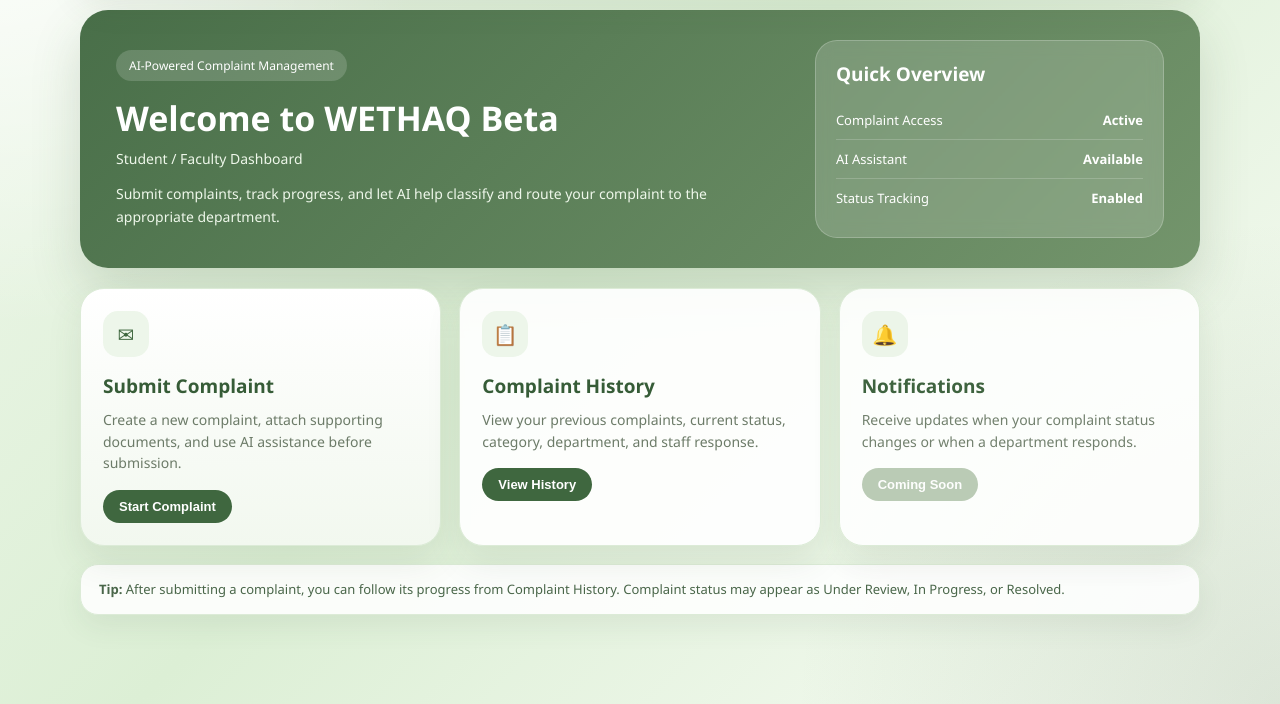
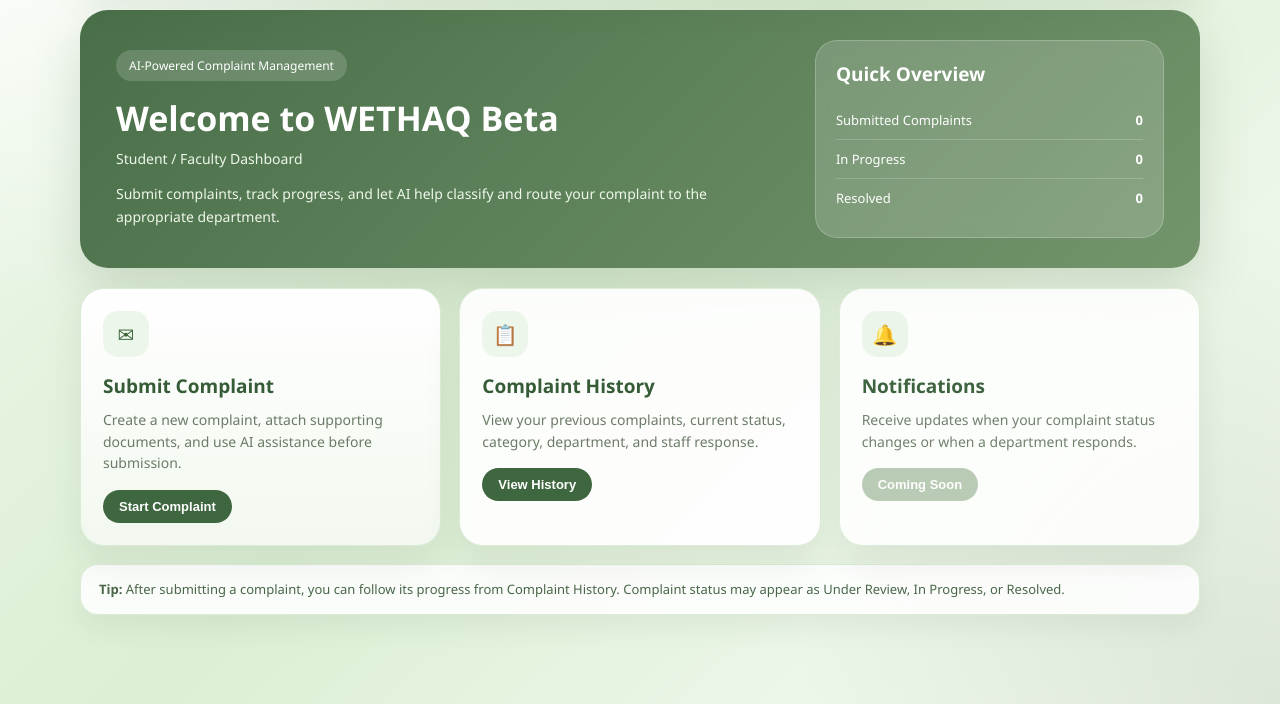
Before and after one commit to Shouq-Cs/WETHAQ, a plain HTML site: page dashboard.html in a window 1280 px wide. Shown: the part 96-800 px from the top of the page. Drawn offline with Linux system fonts and the light colour scheme.

Commit message:
fix errors DB

```diff
--- a/dashboard.html
+++ b/dashboard.html
@@ -33,20 +33,22 @@
             Submit complaints, track progress, and let AI help classify and route your complaint to the appropriate department.
           </p>
         </div>
-
 <div class="hero-status-card">
   <h3>Quick Overview</h3>
+
   <div class="status-row">
-            <span>Complaint Access</span>
-            <strong>Active</strong>
+    <span>Submitted Complaints</span>
+    <strong id="totalComplaints">0</strong>
   </div>
+
   <div class="status-row">
-            <span>AI Assistant</span>
-            <strong>Available</strong>
+    <span>In Progress</span>
+    <strong id="inProgressComplaints">0</strong>
   </div>
+
   <div class="status-row">
-            <span>Status Tracking</span>
-            <strong>Enabled</strong>
+    <span>Resolved</span>
+    <strong id="resolvedComplaints">0</strong>
   </div>
 </div>
       </section>
--- a/script.js
+++ b/script.js
@@ -33,7 +33,7 @@ function login(event) {
   localStorage.setItem("wethaqUserEmail", email);
   alert("Login successful. Welcome to WETHAQ Beta!");
 
-   window.location.href = "dashboard.html";
+  window.location.href = "dashboard.html";
 }
 
 function togglePassword() {
@@ -62,6 +62,36 @@ function logout() {
   window.location.href = "index.html";
 }
 
+function loadDashboardOverview() {
+  const complaints = JSON.parse(localStorage.getItem("complaints")) || [];
+
+  const total = complaints.length;
+
+  const inProgress = complaints.filter(function (complaint) {
+    return complaint.status === "In Progress";
+  }).length;
+
+  const resolved = complaints.filter(function (complaint) {
+    return complaint.status === "Resolved";
+  }).length;
+
+  const totalElement = document.getElementById("totalComplaints");
+  const inProgressElement = document.getElementById("inProgressComplaints");
+  const resolvedElement = document.getElementById("resolvedComplaints");
+
+  if (totalElement) {
+    totalElement.textContent = total;
+  }
+
+  if (inProgressElement) {
+    inProgressElement.textContent = inProgress;
+  }
+
+  if (resolvedElement) {
+    resolvedElement.textContent = resolved;
+  }
+}
+
 window.addEventListener("DOMContentLoaded", function () {
   const userEmailText = document.getElementById("userEmailText");
   const savedEmail = localStorage.getItem("wethaqUserEmail");
@@ -69,4 +99,6 @@ window.addEventListener("DOMContentLoaded", function () {
   if (userEmailText && savedEmail) {
     userEmailText.textContent = savedEmail;
   }
+
+  loadDashboardOverview();
 });
```
Lines whose indentation alone changed are shown as unchanged.
